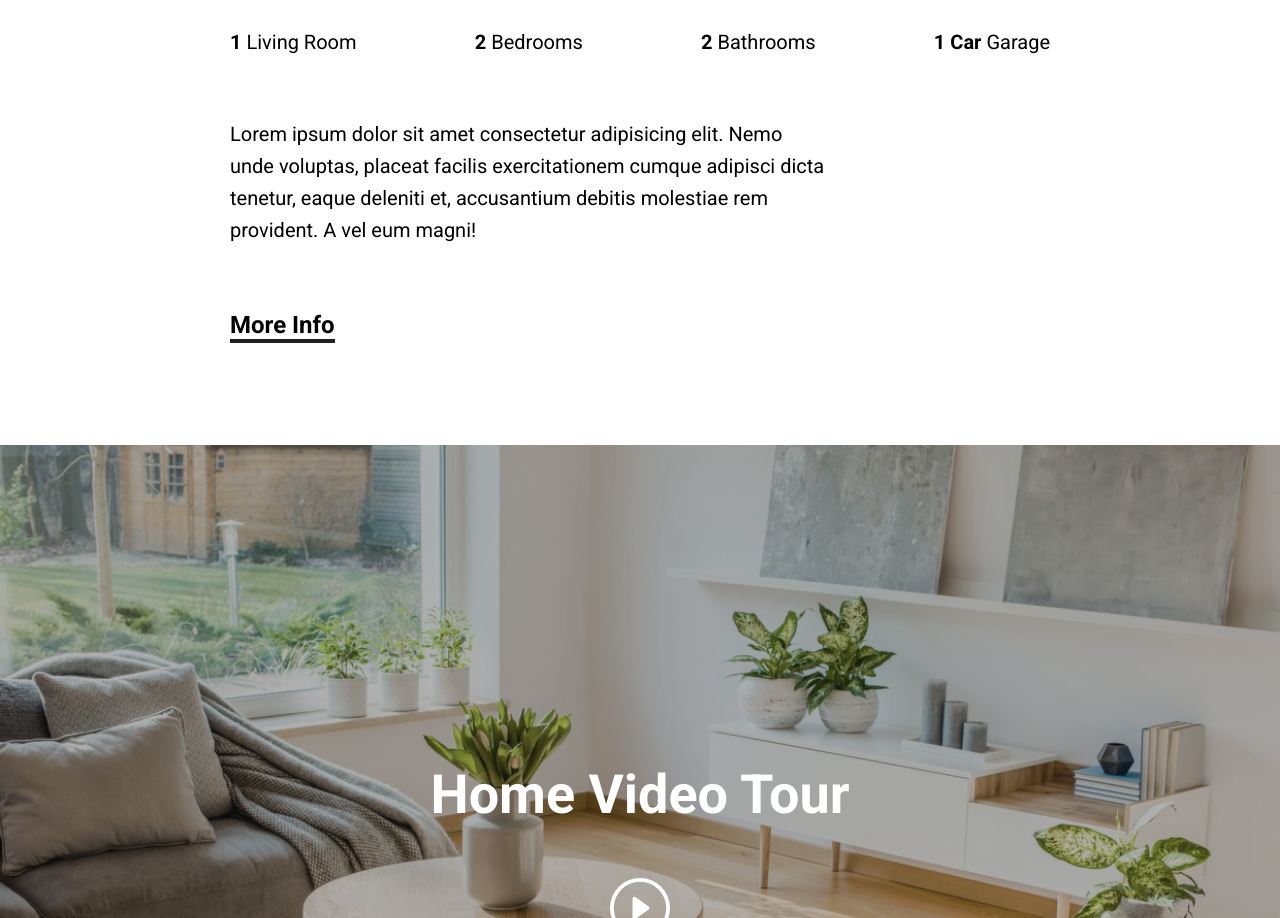
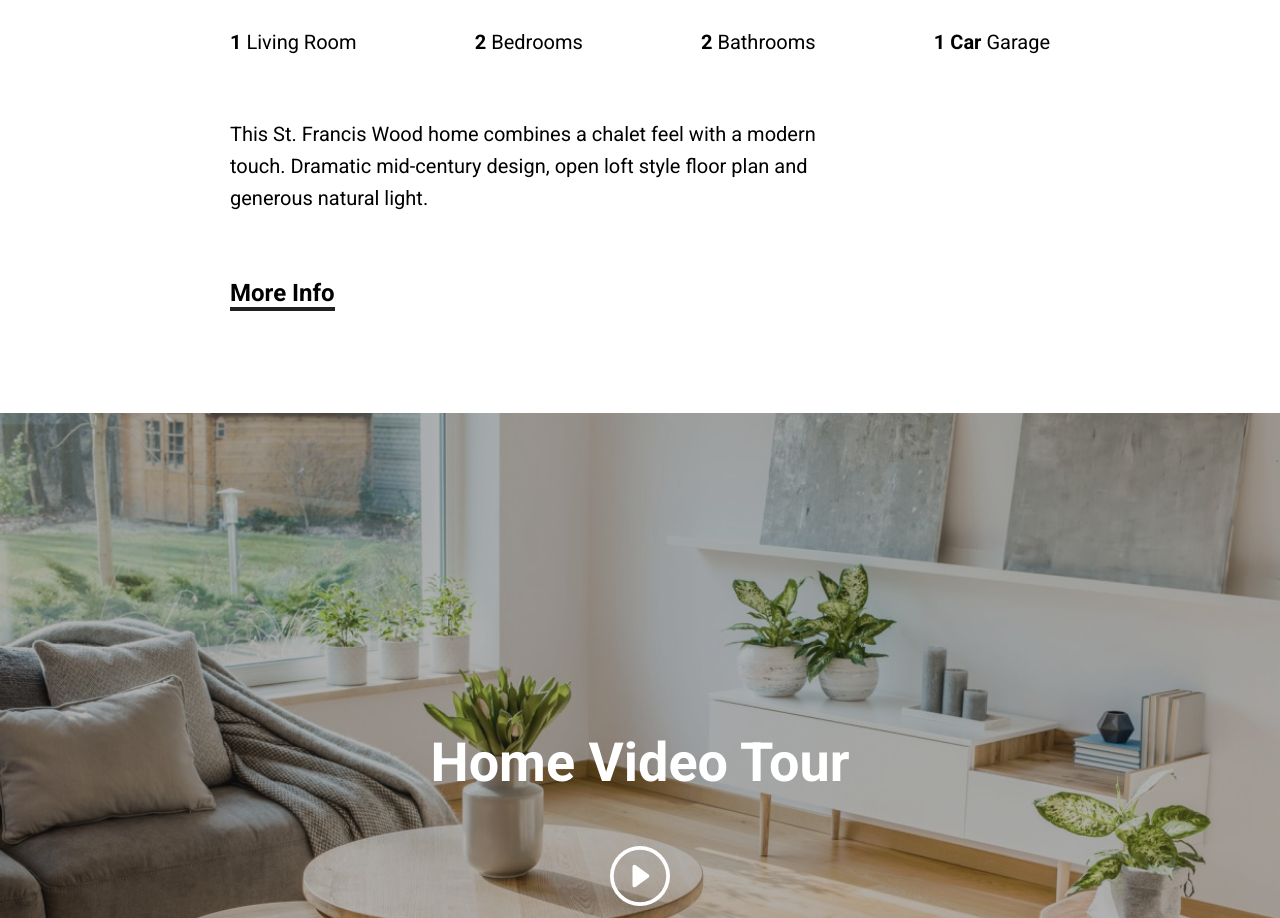
Before and after one commit to Knopkaivy/real-estate-landing, a React (Create React App) app: page / in a window 1280 px wide. Shown: the part 2468-3386 px from the top of the page. Built offline with nearby package versions, Linux system fonts and the light colour scheme.

Commit message:
update Info description from ipsum to real text

```diff
--- a/src/components/Info.jsx
+++ b/src/components/Info.jsx
@@ -47,10 +47,9 @@ const Info = () => {
           </li>
         </ul>
         <div className="Info__description">
-          Lorem ipsum dolor sit amet consectetur adipisicing elit. Nemo unde
-          voluptas, placeat facilis exercitationem cumque adipisci dicta
-          tenetur, eaque deleniti et, accusantium debitis molestiae rem
-          provident. A vel eum magni!
+          This St. Francis Wood home combines a chalet feel with a modern touch.
+          Dramatic mid-century design, open loft style floor plan and generous
+          natural light.
         </div>
         {location.pathname.includes('more') ? (
           <InfoAdded />
```
